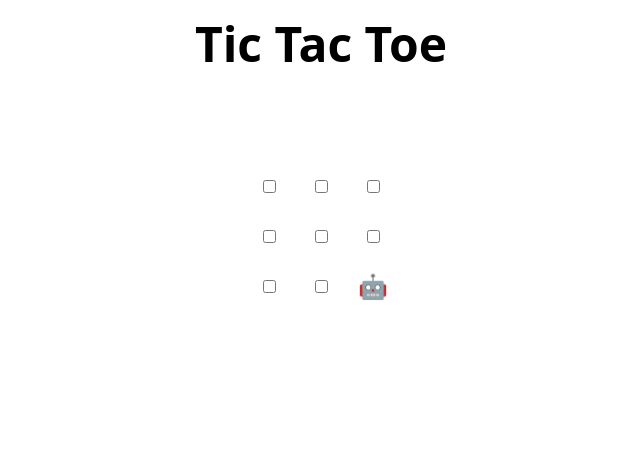
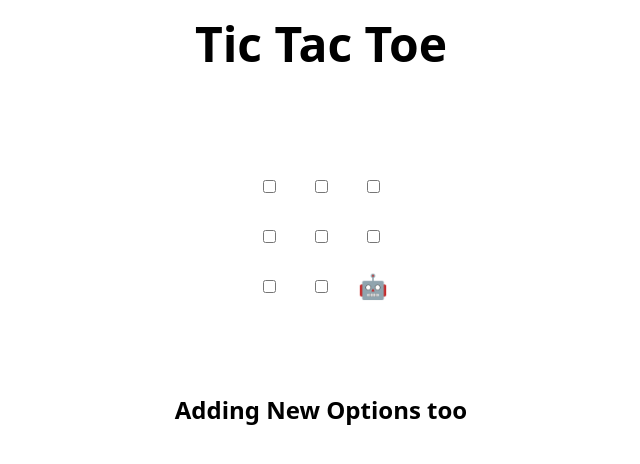
Before and after one commit to Yara-ib/skills-review-pull-requests, a plain HTML site: page index.html in a window 1280 px wide. Shown: the whole page, without its empty margins (319-959 px from the left). Drawn offline with Linux system fonts and the light colour scheme.

Commit message:
Update index.html

```diff
--- a/index.html
+++ b/index.html
@@ -48,7 +48,7 @@
 </table>
 
 <h2 hidden>Game over, refresh to play again 🧑‍💻 🤖!</h2>
-
+<h4>Adding New Options too</h4>
 <script>
   // Initialization
   const boxes = Array.from(document.querySelectorAll("td"));
```
